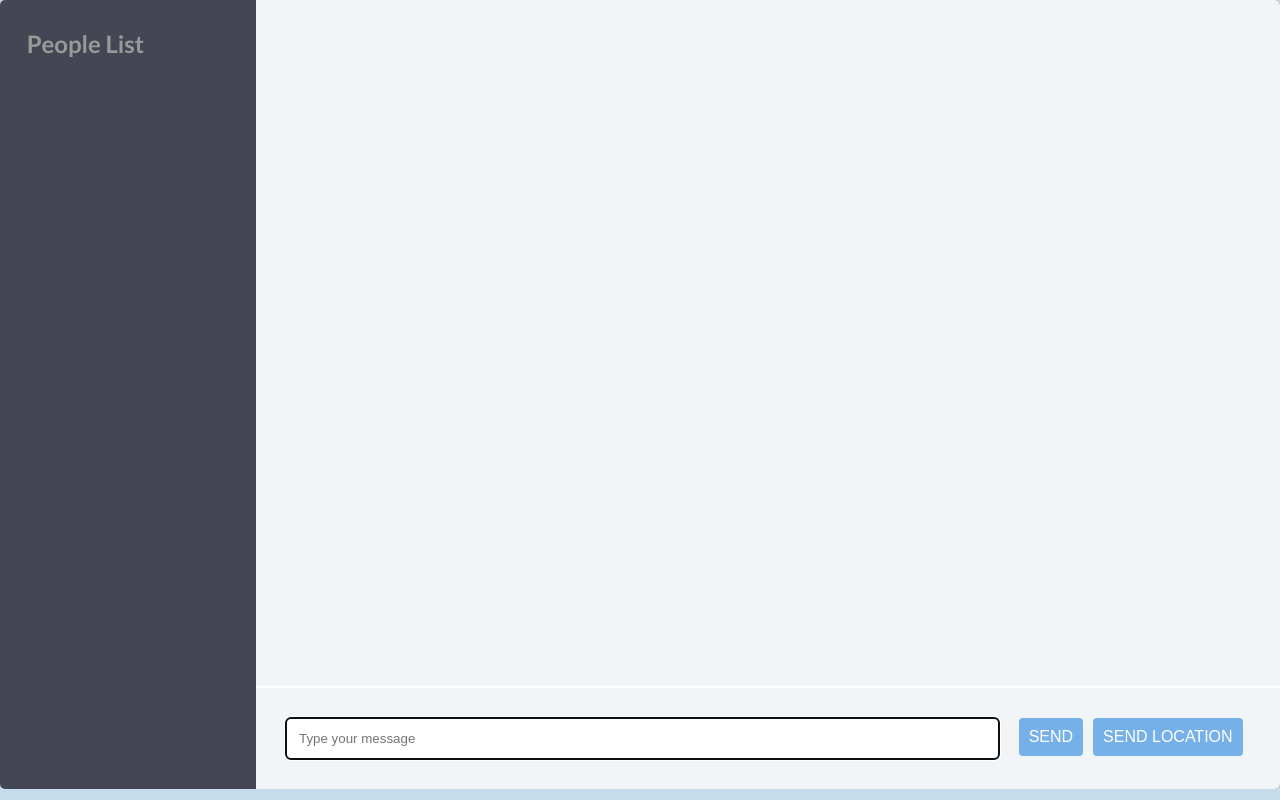
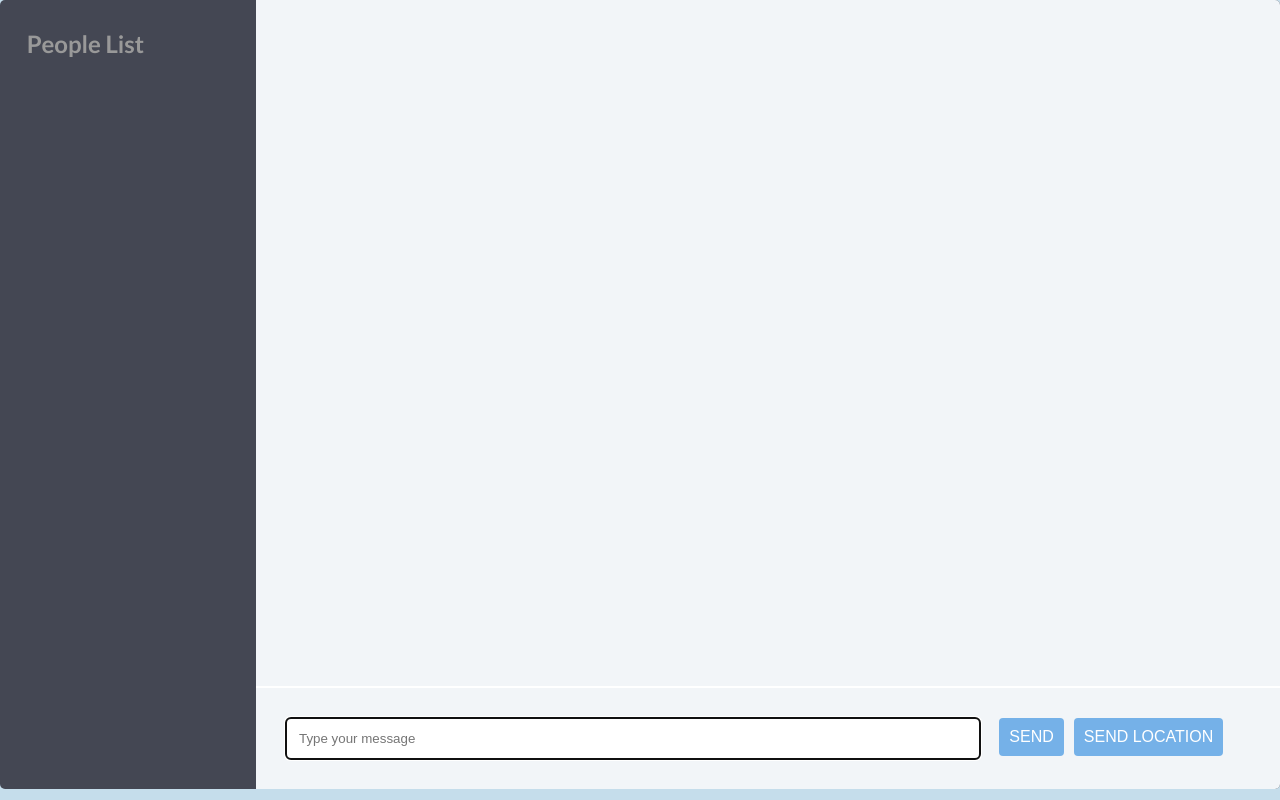
Before and after one commit to gauravgupta369/chat-app-socket-io, a website: page public/chat.html in a window 1280 px wide. Drawn offline with nearby package versions, Linux system fonts and the light colour scheme; no server answers.

Commit message:
css changed

```diff
--- a/public/css/chat.css
+++ b/public/css/chat.css
@@ -155,7 +155,7 @@ body {
 
 #message {
   float: left;
-  width: 74%;
+  width: 72%;
   border-radius: 5px;
   border: 0px;
   padding: 13px;
```
